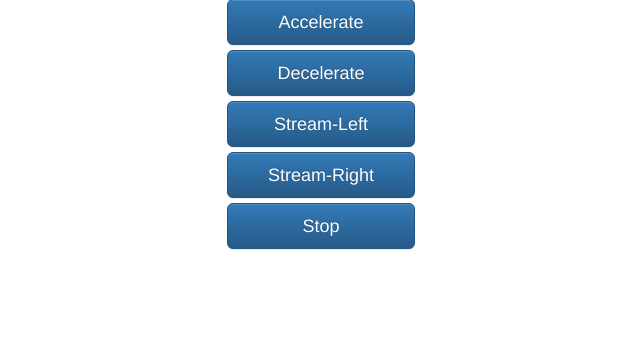
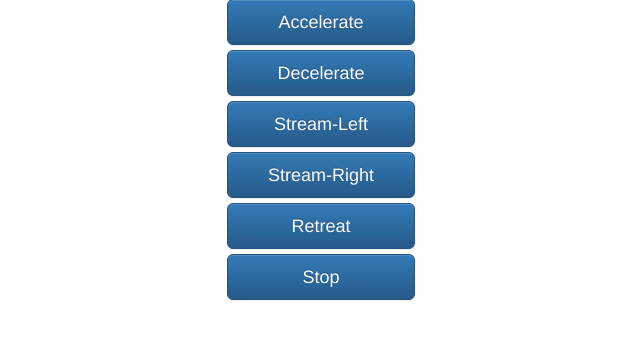
Before and after one commit to HakimGRIM/RPi-Server, a Python web app: template RPi-Server/templates/home.html in a window 1280 px wide. Shown: the part 224-564 px from the top of the page, without its empty margins (319-959 px from the left). Run offline with Jinja, Linux system fonts and the light colour scheme; the template is opened without the code that fills it, so the values that code supplies are empty; some libraries are stand-ins or nearby versions.

Commit message:
Modify home.html code

```diff
--- a/RPi-Server/templates/home.html
+++ b/RPi-Server/templates/home.html
@@ -13,13 +13,14 @@
    <h1><center>RPi Web Comand Server</center></h1>
   <div class="row">
        <div class="col-md-2 col-md-offset-5">
-            <a class="btn btn-block btn-lg btn-primary" role="button">Start</a>
+            <a href="/start"class="btn btn-block btn-lg btn-primary" role="button">Start</a>
             <a href="/left"class="btn btn-block btn-lg btn-primary" role="button">Left</a>
             <a href="/right" class="btn btn-block btn-lg btn-primary" role="button">Right</a>
             <a class="btn btn-block btn-lg btn-primary" role="button">Accelerate</a>
   	        <a class="btn btn-block btn-lg btn-primary" role="button">Decelerate</a>
             <a class="btn btn-block btn-lg btn-primary" role="button">Stream-Left</a>
             <a class="btn btn-block btn-lg btn-primary" role="button">Stream-Right</a>
+            <a href="/retreat"class="btn btn-block btn-lg btn-primary" role="button">Retreat</a>
             <a class="btn btn-block btn-lg btn-primary" role="button">Stop</a>
        </div>
     </div>
```
